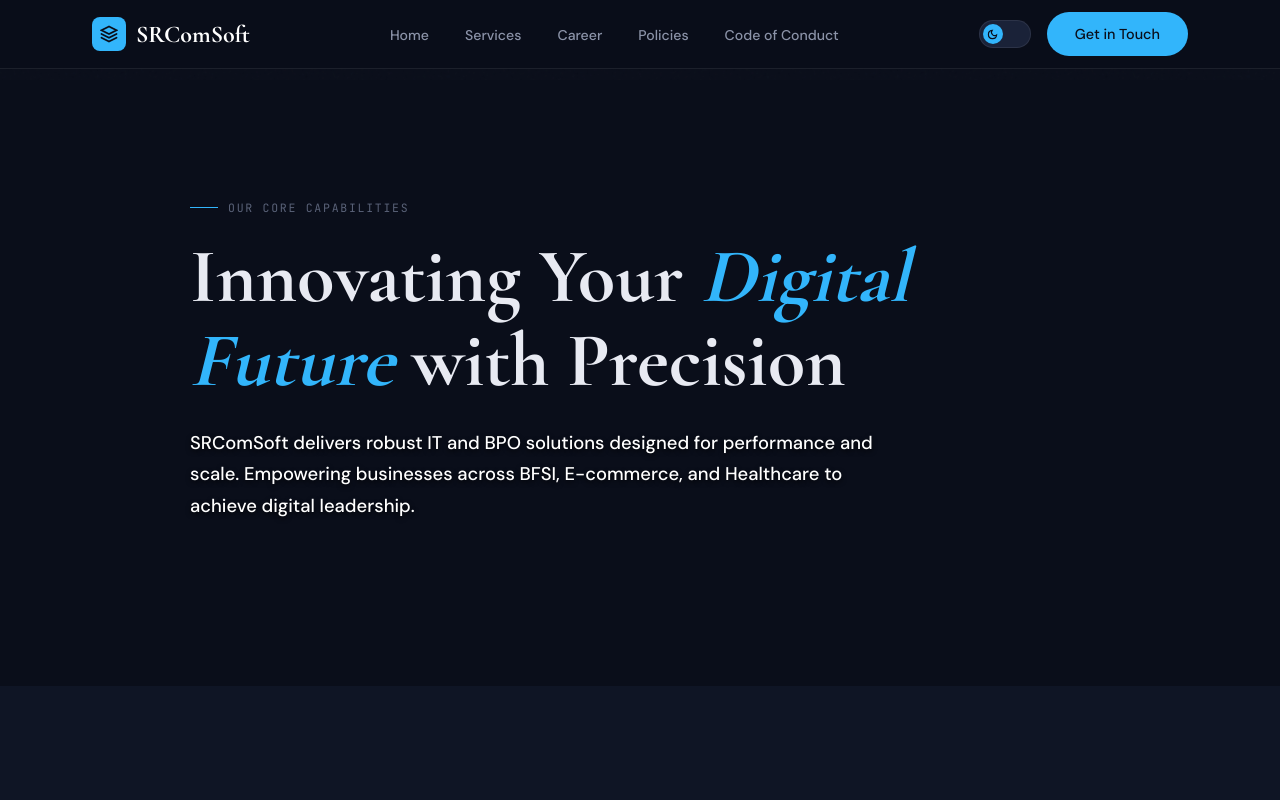
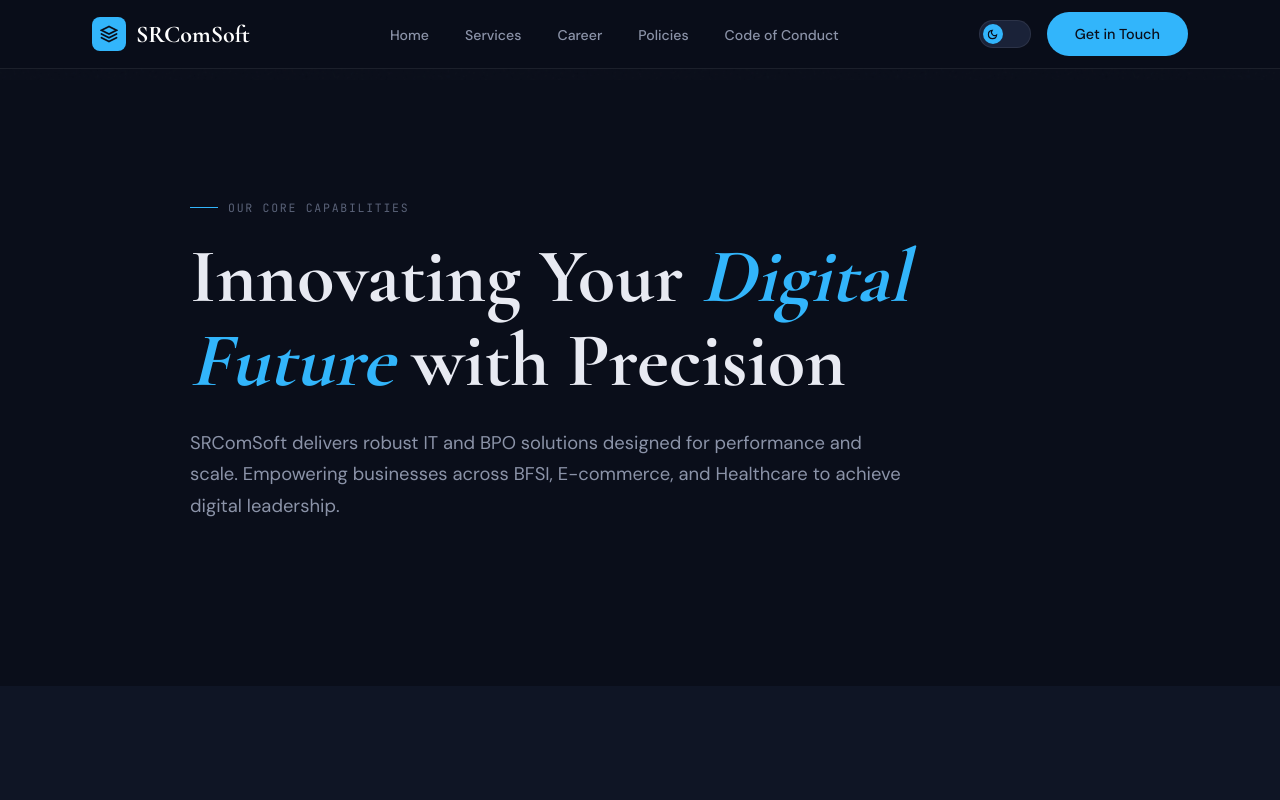
Before and after one commit to MinakshiDubey/srcom-website-work, a React (Vite) app in the folder frontend/: page /services in a window 1280 px wide. Shown: the top 800 px of the page. Built offline with nearby package versions, Linux system fonts and the light colour scheme.

Commit message:
Update hero image, refine typography, fix scoped styles

```diff
--- a/frontend/src/styles/globals.css
+++ b/frontend/src/styles/globals.css
@@ -191,9 +191,11 @@ nav {
 .hero-content { position: relative; z-index: 1; padding: 80px 0; max-width: 800px; }
 .hero-eyebrow { display: flex; align-items: center; gap: 12px; margin-bottom: 28px; }
 .hero-eyebrow-line { width: 40px; height: 1.5px; background: var(--accent); }
-.hero-eyebrow-text { font-family: 'JetBrains Mono', monospace; font-size: 0.8rem; font-weight: 700; text-transform: uppercase; color: #00d2ff; letter-spacing: 0.15em; text-shadow: 0 2px 4px rgba(0,0,0,0.8); }
+.hero-eyebrow-text { font-family: 'JetBrains Mono', monospace; font-size: 0.75rem; text-transform: uppercase; color: var(--accent); letter-spacing: 0.15em; }
+.hero .hero-eyebrow-text { font-size: 0.8rem; font-weight: 700; color: #00d2ff; text-shadow: 0 2px 4px rgba(0,0,0,0.8); }
 .hero h1 em { font-style: normal; background: linear-gradient(135deg, #00d2ff, #0371e7); -webkit-background-clip: text; background-clip: text; -webkit-text-fill-color: transparent; filter: drop-shadow(0 4px 6px rgba(0,0,0,0.4)); }
-.hero-sub { font-size: 1.15rem; color: #ffffff; font-weight: 500; line-height: 1.7; max-width: 580px; margin-bottom: 44px; text-shadow: 0 2px 5px rgba(0,0,0,0.8); }
+.hero-sub { font-size: 1.15rem; color: var(--text2); line-height: 1.7; max-width: 580px; margin-bottom: 44px; }
+.hero .hero-sub { color: #ffffff; font-weight: 500; text-shadow: 0 2px 5px rgba(0,0,0,0.8); }
 .hero-actions { display: flex; gap: 14px; flex-wrap: wrap; }
 
 .hero-stats { position: absolute; z-index: 1; bottom: 60px; right: 0; display: flex; gap: 40px; }
```
